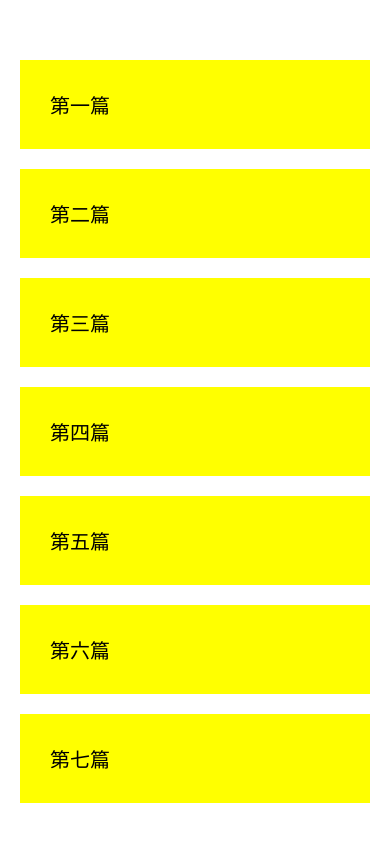
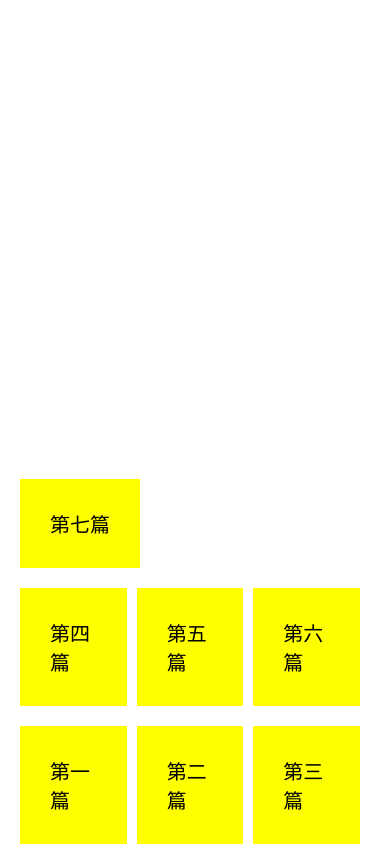
Before and after one commit to ms-online/react-native-myproject, a React Native app: screen / in a window 390 px wide. Built offline with nearby package versions, Linux system fonts and the light colour scheme.

Commit message:
lesson-06

```diff
--- a/App.js
+++ b/App.js
@@ -1,27 +1,36 @@
 import { StatusBar } from 'expo-status-bar';
 import { useState } from 'react';
-import { StyleSheet, Text, View, ScrollView } from 'react-native';
+import { StyleSheet, Text, View, ScrollView, FlatList } from 'react-native';
 
 export default function App() {
   const [blogs, setBlogs] = useState([
-    { title: '第一篇', key: '1' },
-    { title: '第二篇', key: '2' },
-    { title: '第三篇', key: '3' },
-    { title: '第四篇', key: '4' },
-    { title: '第五篇', key: '5' },
-    { title: '第六篇', key: '6' },
-    { title: '第七篇', key: '7' },
+    { title: '第一篇' },
+    { title: '第二篇' },
+    { title: '第三篇' },
+    { title: '第四篇' },
+    { title: '第五篇' },
+    { title: '第六篇' },
+    { title: '第七篇' },
   ]);
 
   return (
     <View style={styles.container}>
-      <ScrollView>
+      <FlatList
+        horizontal={false}
+        numColumns={3}
+        inverted={true}
+        keyExtractor={(item, index) => index.toString()}
+        data={blogs}
+        renderItem={({ item }) => <Text style={styles.item}>{item.title}</Text>}
+      />
+
+      {/* <ScrollView>
         {blogs.map((blog) => (
           <View key={blog.key}>
             <Text style={styles.item}>{blog.title}</Text>
           </View>
         ))}
-      </ScrollView>
+      </ScrollView> */}
       <StatusBar style='auto' />
     </View>
   );
@@ -41,5 +50,6 @@ const styles = StyleSheet.create({
     padding: 30,
     backgroundColor: 'yellow',
     fontSize: 20,
+    marginRight: 10,
   },
 });
```
Also changed, not shown: 1 other file (tests, documents, lock files or other folders).
